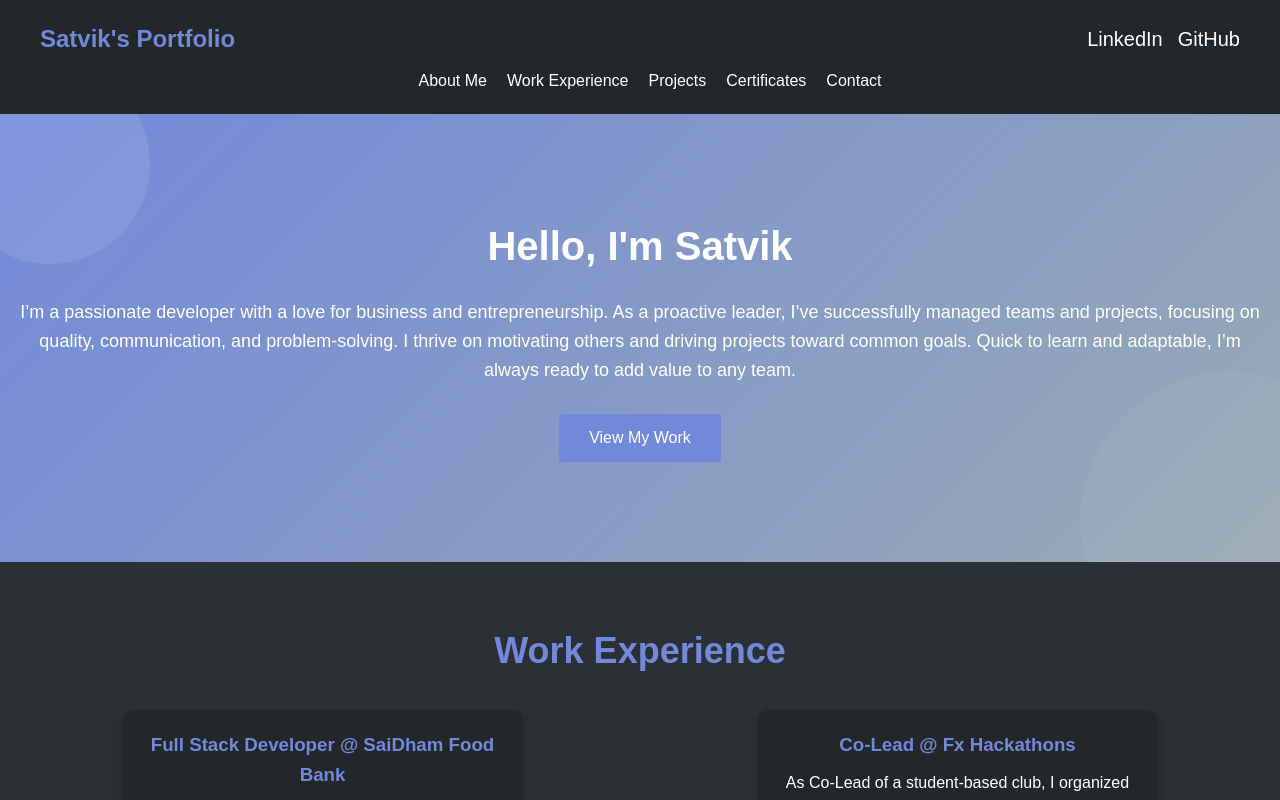
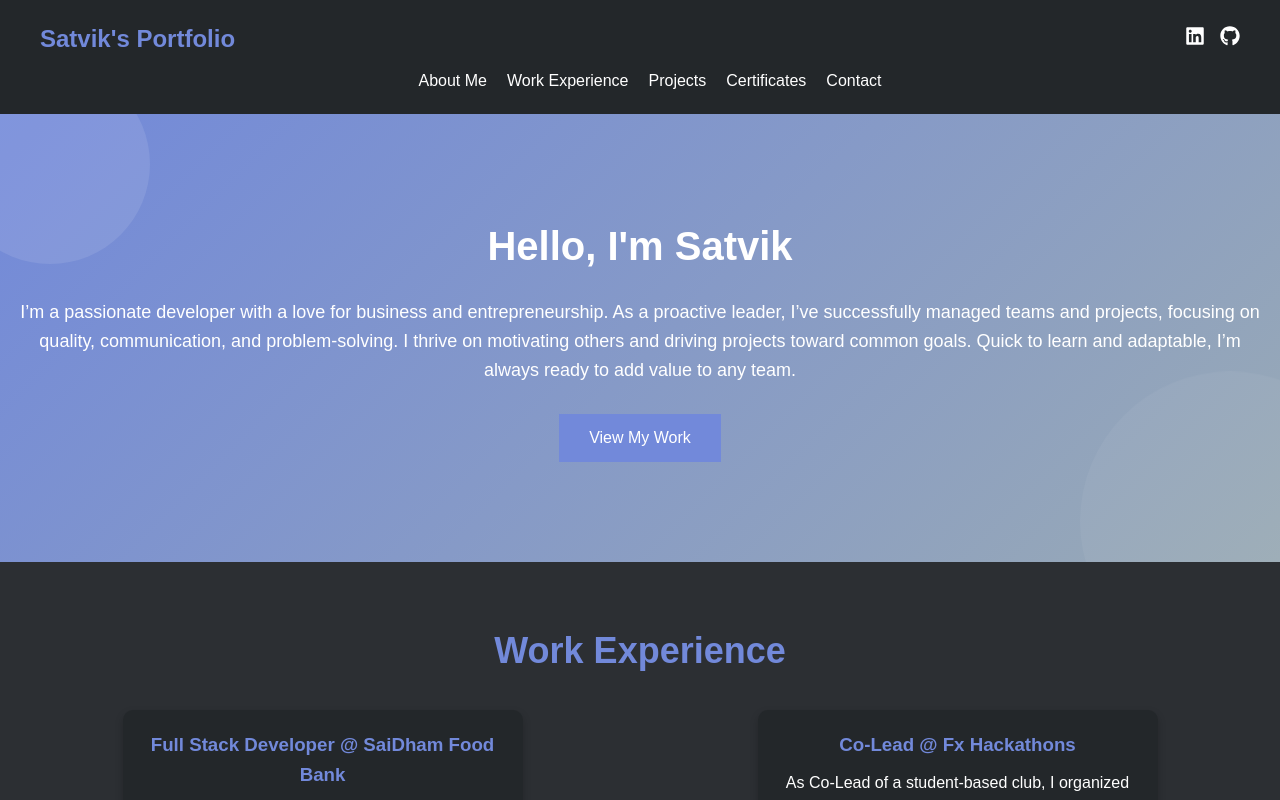
Before and after one commit to satvikgarimella/Mypotfolio, a React (Create React App) app: page / in a window 1280 px wide. Shown: the top 800 px of the page. Built offline with nearby package versions, Linux system fonts and the light colour scheme.

Commit message:
Update Header.js

```diff
--- a/src/Header.js
+++ b/src/Header.js
@@ -1,4 +1,5 @@
 import React from 'react';
+import { FaLinkedin, FaGithub } from 'react-icons/fa'; // Import LinkedIn and GitHub icons
 
 const Header = () => {
   return (
@@ -6,11 +7,11 @@ const Header = () => {
       <div className="header-top">
         <h1 className="logo">Satvik's Portfolio</h1>
         <div className="social-links">
-          <a href="https://www.linkedin.com/in/your-linkedin-profile" target="_blank" rel="noopener noreferrer">
-            LinkedIn
+          <a href="https://www.linkedin.com/in/satvik-garimella-100049201/" target="_blank" rel="noopener noreferrer" aria-label="LinkedIn">
+            <FaLinkedin />
           </a>
-          <a href="https://github.com/your-github-username" target="_blank" rel="noopener noreferrer">
-            GitHub
+          <a href="https://github.com/satvikgarimella" target="_blank" rel="noopener noreferrer" aria-label="GitHub">
+            <FaGithub />
           </a>
         </div>
       </div>
```
